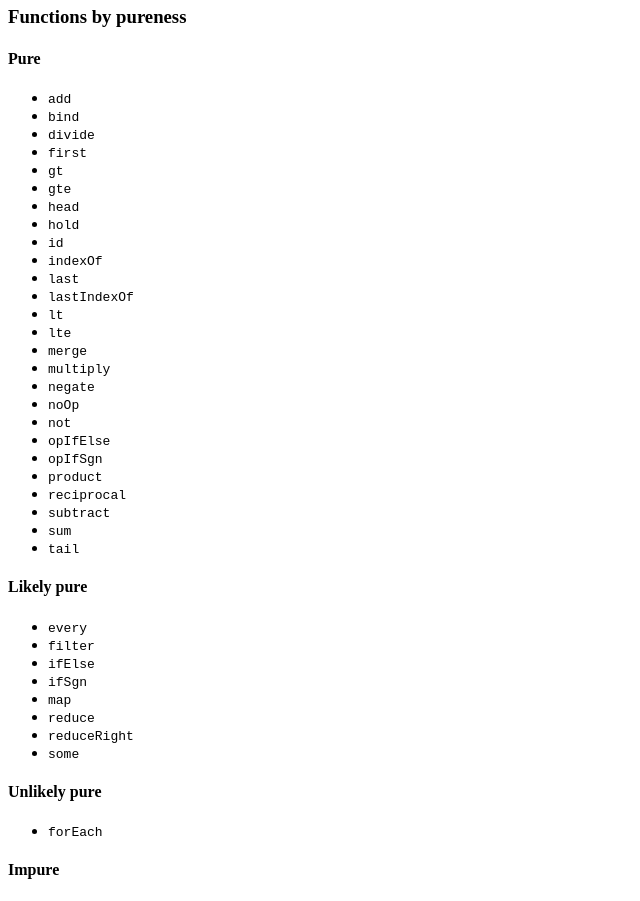
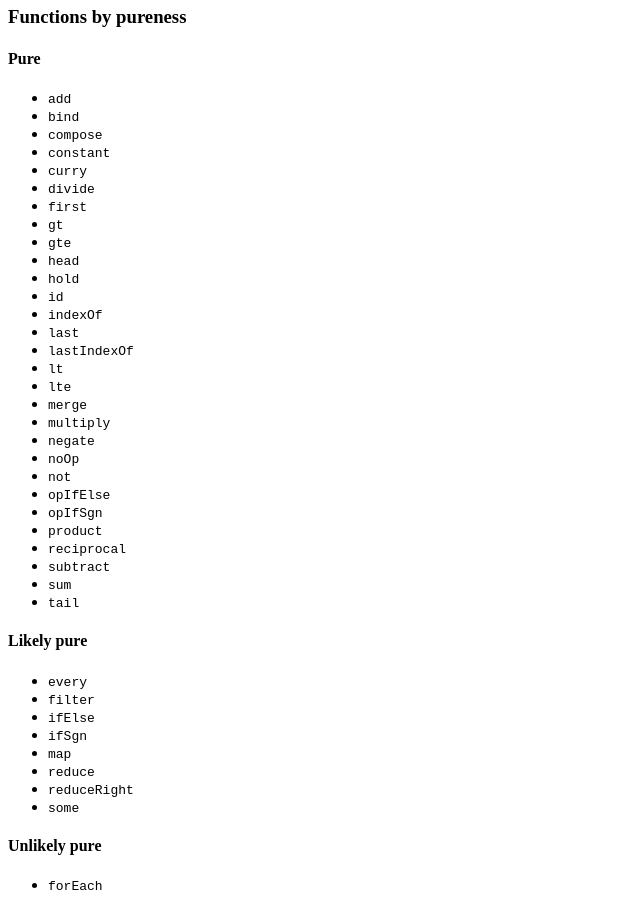
Before and after one commit to GodsBoss/dysfunctionaljs, a plain HTML site: page index.html in a window 1280 px wide. Shown: the part 3940-4841 px from the top of the page, without its empty margins (0-640 px from the left). Drawn offline with Linux system fonts and the light colour scheme.

Commit message:
Fixed missing pureness information for compose, constant and curry.

```diff
--- a/index.html
+++ b/index.html
@@ -189,6 +189,9 @@ If <var>context</var> is given, it is used as the function’s <code>this</code>
 <ul>
 <li><code>add</code></li>
 <li><code>bind</code></li>
+<li><code>compose</code></li>
+<li><code>constant</code></li>
+<li><code>curry</code></li>
 <li><code>divide</code></li>
 <li><code>first</code></li>
 <li><code>gt</code></li>
```
